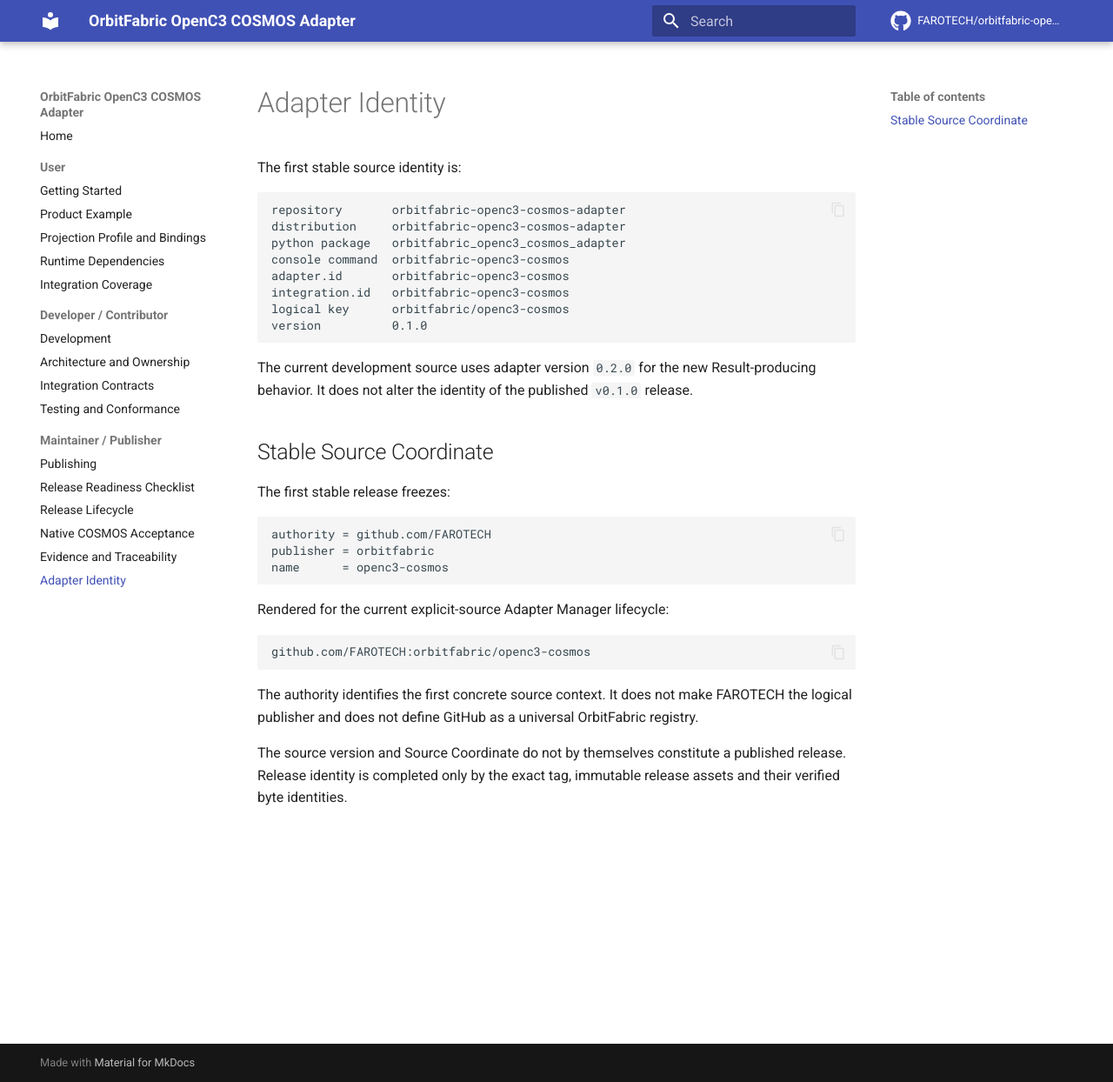
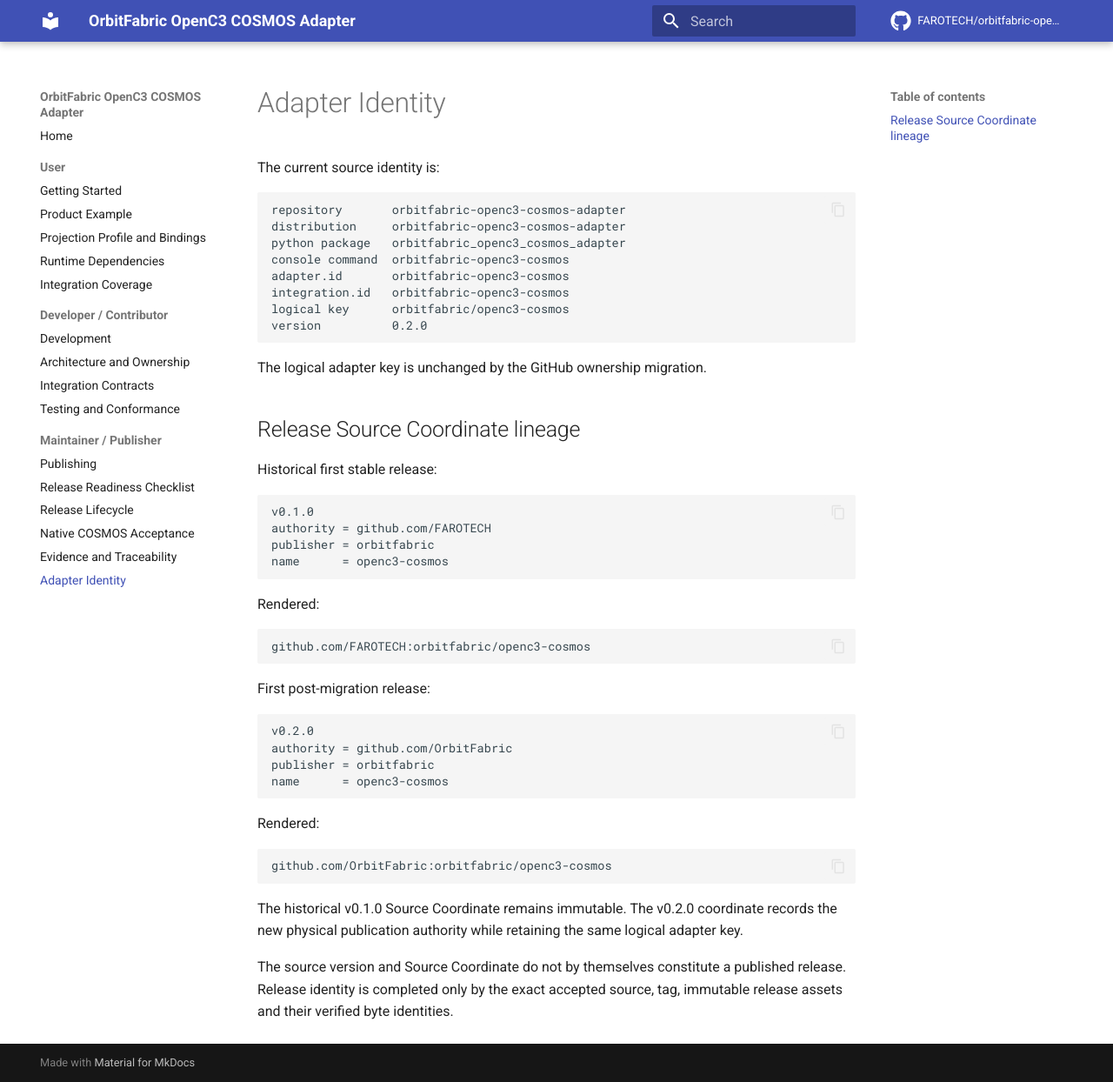
Before and after one commit to FAROTECH/orbitfabric-openc3-cosmos-adapter, an MkDocs documentation site: the page built from docs/adapter-identity.md, in a window 1280 px wide and 1244 px high. Shown: the whole window at 87% size. Built offline with MkDocs 1.6.1 and Material for MkDocs 9.7.7, drawn with Linux system fonts in a browser that asks for light colours; comment, search, counter and statistics services are not loaded.

Commit message:
Define OpenC3 COSMOS release Source Coordinate lineage

````diff
--- a/docs/adapter-identity.md
+++ b/docs/adapter-identity.md
@@ -1,6 +1,6 @@
 # Adapter Identity
 
-The first stable source identity is:
+The current source identity is:
 
 ```text
 repository       orbitfabric-openc3-cosmos-adapter
@@ -10,29 +10,43 @@
 adapter.id       orbitfabric-openc3-cosmos
 integration.id   orbitfabric-openc3-cosmos
 logical key      orbitfabric/openc3-cosmos
-version          0.1.0
+version          0.2.0
 ```
 
-The current development source uses adapter version `0.2.0` for the new
-Result-producing behavior. It does not alter the identity of the published
-`v0.1.0` release.
+The logical adapter key is unchanged by the GitHub ownership migration.
 
-## Stable Source Coordinate
+## Release Source Coordinate lineage
 
-The first stable release freezes:
+Historical first stable release:
 
 ```text
+v0.1.0
 authority = github.com/FAROTECH
 publisher = orbitfabric
 name      = openc3-cosmos
 ```
 
-Rendered for the current explicit-source Adapter Manager lifecycle:
+Rendered:
 
 ```text
 github.com/FAROTECH:orbitfabric/openc3-cosmos
 ```
 
-The authority identifies the first concrete source context. It does not make FAROTECH the logical publisher and does not define GitHub as a universal OrbitFabric registry.
+First post-migration release:
 
-The source version and Source Coordinate do not by themselves constitute a published release. Release identity is completed only by the exact tag, immutable release assets and their verified byte identities.
+```text
+v0.2.0
+authority = github.com/OrbitFabric
+publisher = orbitfabric
+name      = openc3-cosmos
+```
+
+Rendered:
+
+```text
+github.com/OrbitFabric:orbitfabric/openc3-cosmos
+```
+
+The historical v0.1.0 Source Coordinate remains immutable. The v0.2.0 coordinate records the new physical publication authority while retaining the same logical adapter key.
+
+The source version and Source Coordinate do not by themselves constitute a published release. Release identity is completed only by the exact accepted source, tag, immutable release assets and their verified byte identities.
````
